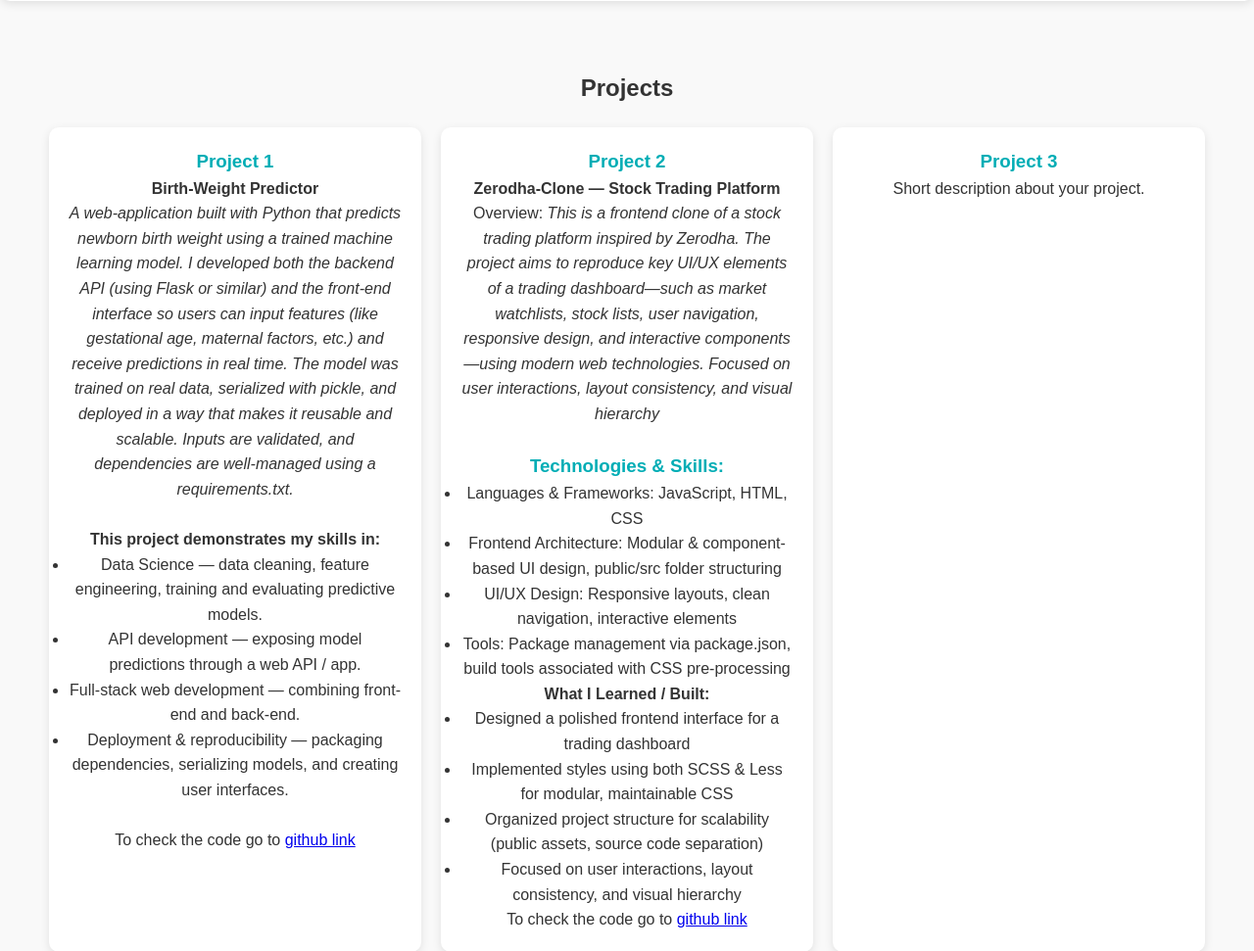
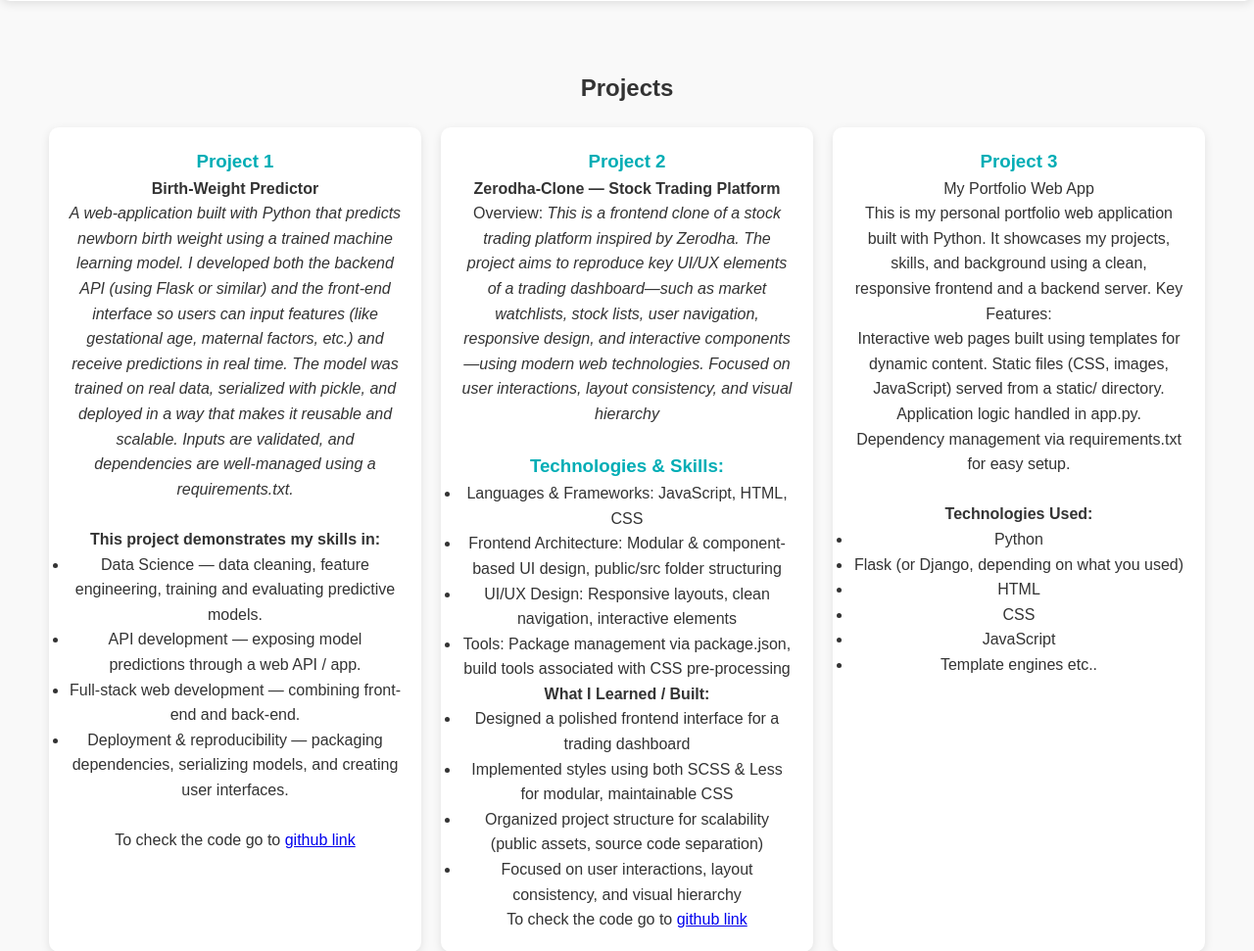
Before and after one commit to Gagan807/My-Protfolio, a Flask app: page / in a window 1280 px wide. Shown: the part 1139-2110 px from the top of the page at 98% size. Run offline with Flask 3, Linux system fonts and the light colour scheme.

Commit message:
second commit

```diff
--- a/templates/index.html
+++ b/templates/index.html
@@ -98,10 +98,30 @@ To check the code go to <a href= https://github.com/Gagan807/Zerodha-Clone---Sto
       </div>
       <div class="project-card">
         <h3>Project 3</h3>
-        <p>Short description about your project.</p>
-      </div>
+        <p>My Portfolio Web App<br>
+This is my personal portfolio web application built with Python. It showcases my projects, skills, and background using a clean, responsive frontend and a backend server.
+
+Key Features:<br>
+
+Interactive web pages built using templates for dynamic content.
+
+Static files (CSS, images, JavaScript) served from a static/ directory.
+
+Application logic handled in app.py.
+
+Dependency management via requirements.txt for easy setup.<br><br>
+<b>Technologies Used:</b>
+<ul>
+  <li>Python</li>
+  <li>Flask (or Django, depending on what you used)</li>
+  <li>HTML</li>
+  <li>CSS</li>
+  <li>JavaScript</li>
+  <li>Template engines etc..</li>
+</ul>
     </div>
-  </section>
+  </div>
+</section>
 
   <!-- Contact Section -->
   <section id="contact">
```
